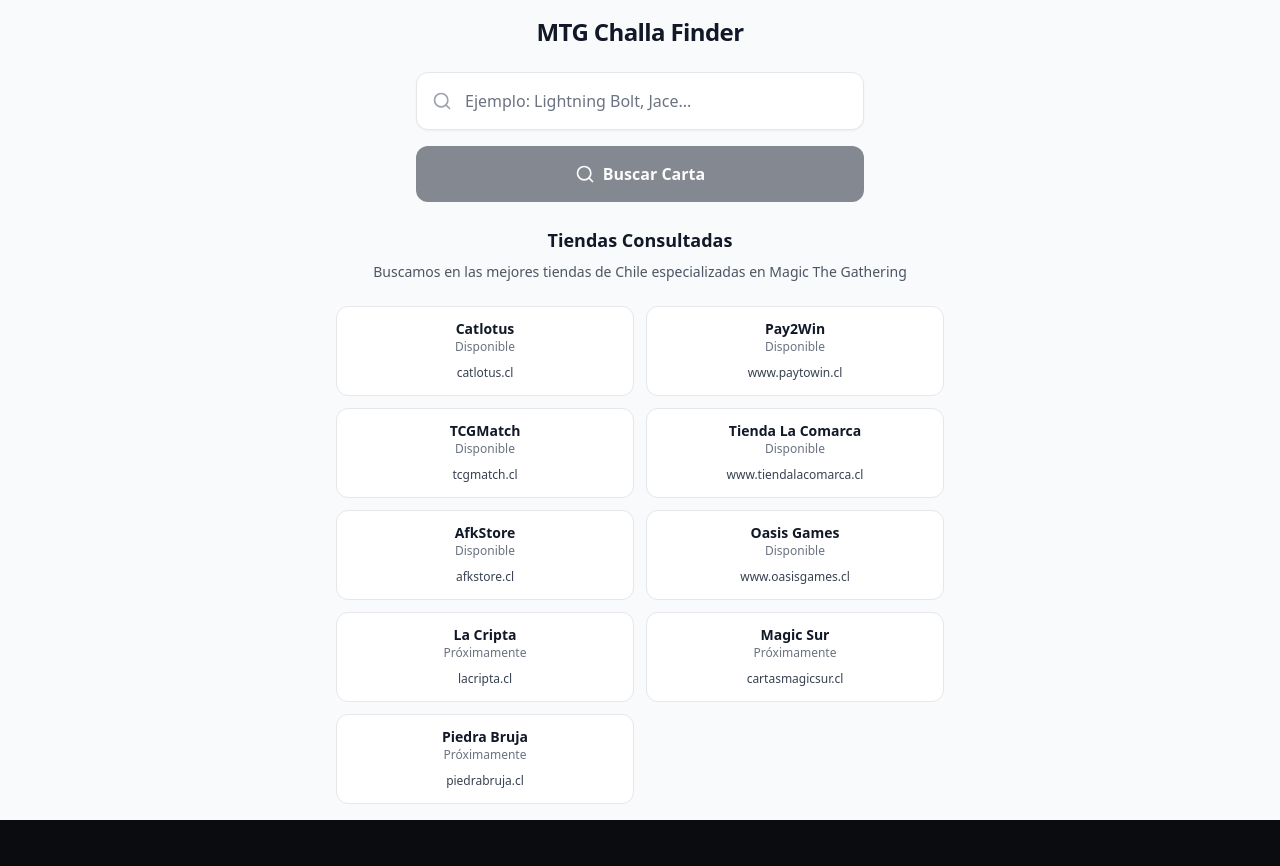
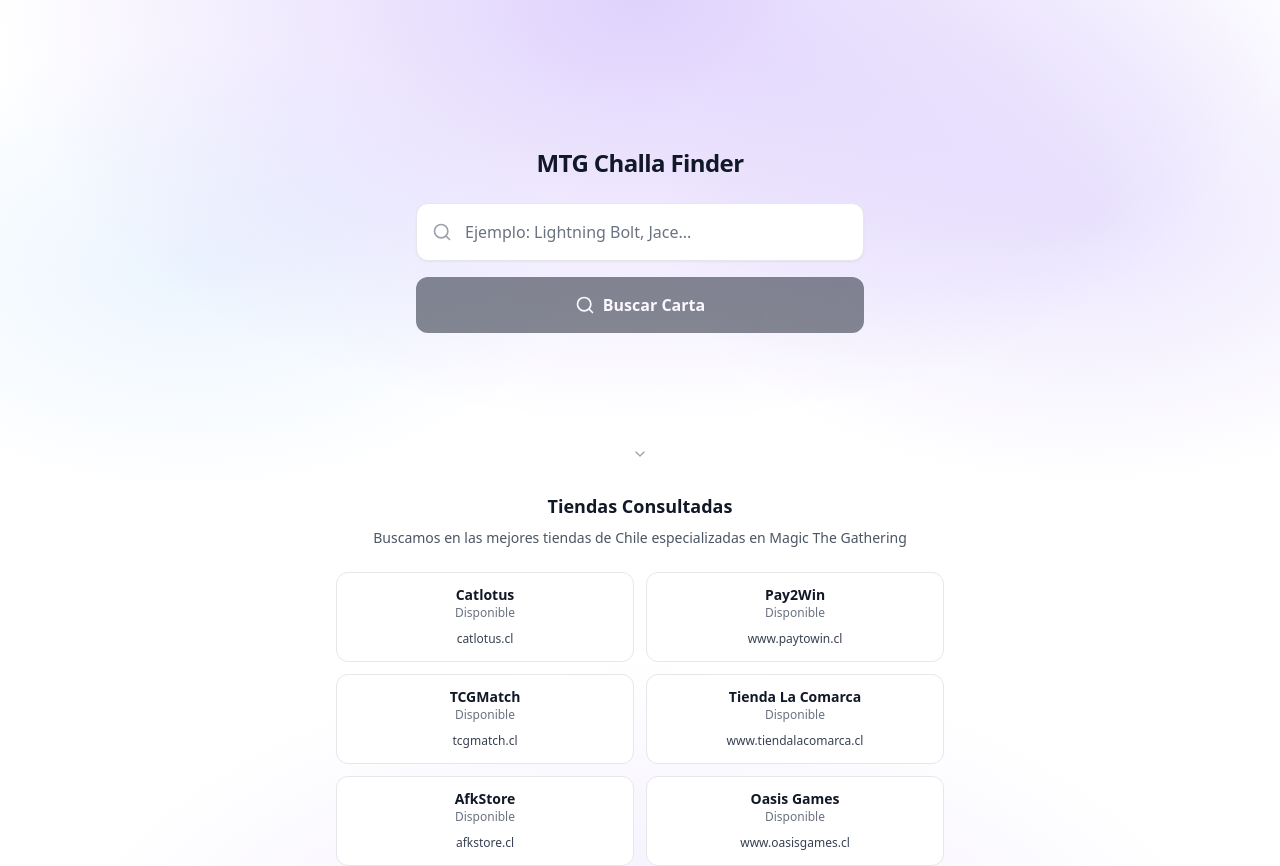
Before and after one commit to aboutfelipe/challa-finder-mtg, a React (Vite) app: page / in a window 1280 px wide. Shown: the top 866 px of the page. Before the commit the page ends 820 px from the top, so only its background shows below. Built offline with nearby package versions, Linux system fonts and the light colour scheme.

Commit message:
feat: new background

```diff
--- a/src/pages/Index.tsx
+++ b/src/pages/Index.tsx
@@ -1,4 +1,5 @@
 import { useState } from "react";
+import { ChevronDown } from "lucide-react";
 import { CardSearchForm } from "@/components/CardSearchForm";
 import { SearchResults, CardResult } from "@/components/SearchResults";
 import { searchAllStores, getStoreInfo } from "@/services/cloudflareApiSearch";
@@ -8,6 +9,7 @@ const Index = () => {
   const [searchResults, setSearchResults] = useState<CardResult[]>([]);
   const [isLoading, setIsLoading] = useState(false);
   const [lastSearchTerm, setLastSearchTerm] = useState("");
+  const isHero = !isLoading && searchResults.length === 0 && !lastSearchTerm;
 
 
   const handleSearch = async (cardName: string) => {
@@ -26,24 +28,49 @@ const Index = () => {
   };
 
   return (
-    <div className="min-h-screen bg-gray-50">
+    <div className="min-h-screen bg-white bg-radial-fintech">
+      <style>{`
+        /* Minimal fintech-style radial gradient background */
+        .bg-radial-fintech {
+          background:
+            radial-gradient(70% 55% at 50% 0%, rgba(139, 92, 246, 0.28), rgba(255, 255, 255, 0) 72%),
+            radial-gradient(48% 36% at 85% 20%, rgba(167, 139, 250, 0.22), rgba(255, 255, 255, 0) 70%),
+            radial-gradient(42% 30% at 15% 25%, rgba(147, 197, 253, 0.18), rgba(255, 255, 255, 0) 70%),
+            radial-gradient(70% 55% at 50% 100%, rgba(139, 92, 246, 0.14), rgba(255, 255, 255, 0) 70%),
+            #ffffff;
+        }
+      `}</style>
       {/* Modern Fintech Layout */}
-      <div className="min-h-screen flex flex-col items-center justify-start py-4 px-4">
+      <div className="min-h-screen flex flex-col items-center justify-start px-4">
         {/* Content Container */}
-        <div className="w-full max-w-[38rem] mx-auto space-y-6">
-          {/* Search Form */}
-          <CardSearchForm onSearch={handleSearch} isLoading={isLoading} />
+        <div className="w-full max-w-[38rem] mx-auto space-y-3">
+          {/* Hero: Title + Search Form */}
+          <div
+            className={[
+              "transition-all duration-500 relative",
+              isHero ? "min-h-[60vh] flex items-center justify-center" : "pt-3"
+            ].join(" ")}
+          >
+            <div className="w-full">
+              <CardSearchForm onSearch={handleSearch} isLoading={isLoading} />
+            </div>
+            {isHero && (
+              <div className="absolute bottom-4 left-1/2 -translate-x-1/2 text-gray-400">
+                <ChevronDown className="h-4 w-4 animate-bounce" aria-hidden="true" />
+              </div>
+            )}
+          </div>
 
           {/* Search Results */}
           {(searchResults.length > 0 || (!isLoading && lastSearchTerm)) && (
-            <div className="mt-6">
+            <div className="mt-2 transition-all duration-500">
               <SearchResults results={searchResults} searchTerm={lastSearchTerm} isLoading={isLoading} />
             </div>
           )}
 
           {/* Store Information - Only show when no search has been made */}
-          {!isLoading && searchResults.length === 0 && !lastSearchTerm && (
-            <div className="mt-8">
+          {isHero && (
+            <div className="mt-1">
               <div className="text-center mb-6">
                 <h2 className="text-lg font-semibold text-gray-900 mb-2">Tiendas Consultadas</h2>
                 <p className="text-sm text-gray-600">
```
